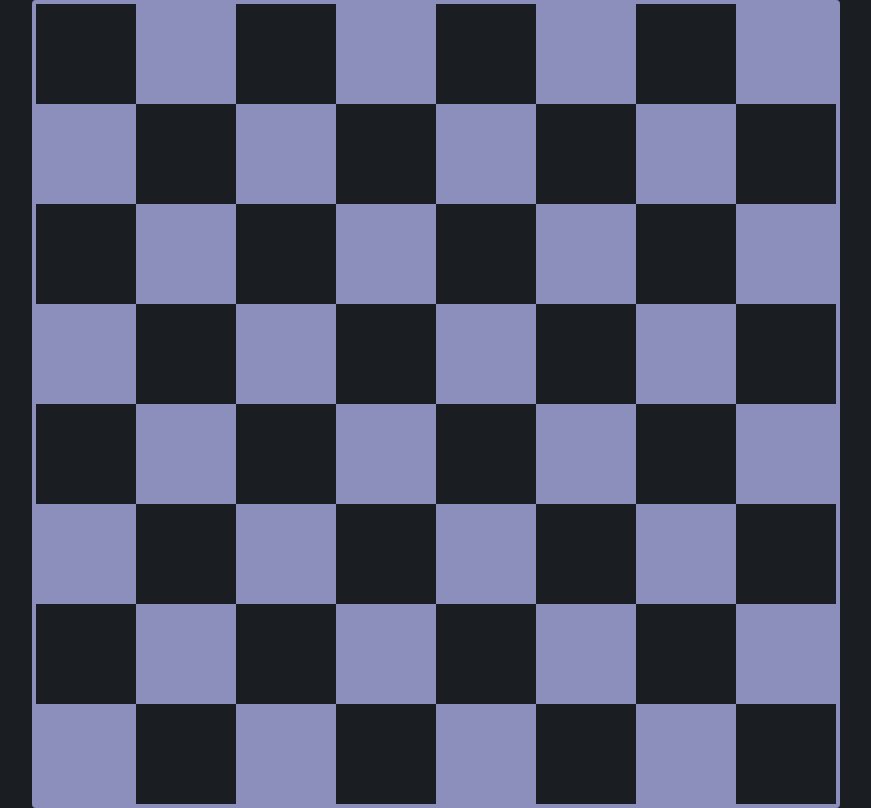
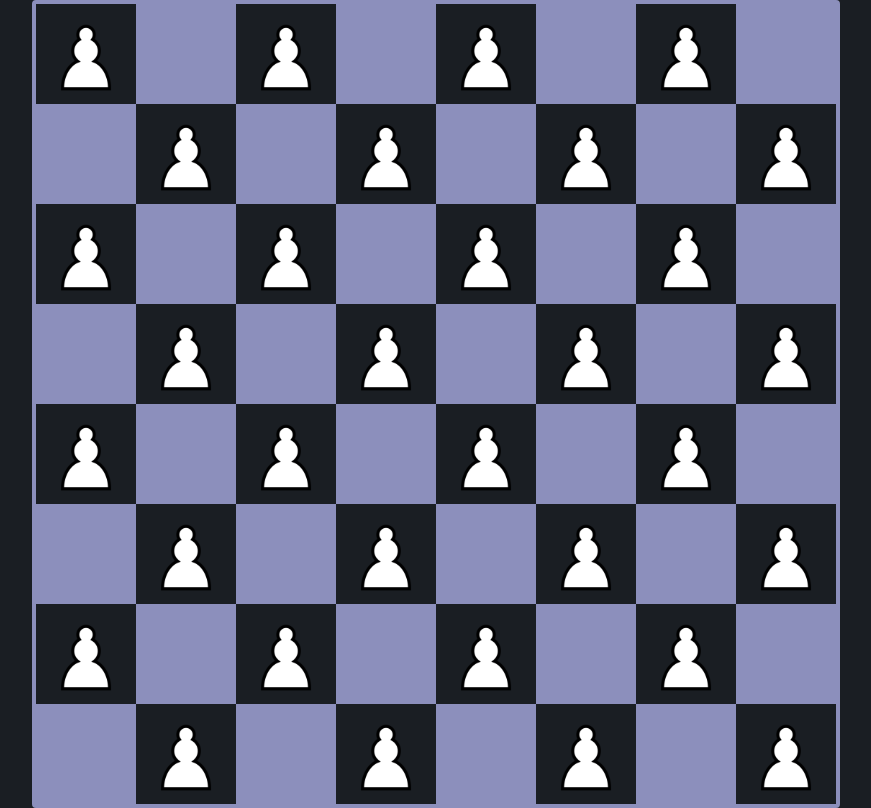
Before and after one commit to ShrewdLuni/ChessEngineFrontend, a React (Vite) app: page / in a window 1280 px wide. Shown: the whole page, without its empty margins (204-1075 px from the left). Built offline with nearby package versions, Linux system fonts and the light colour scheme.

Commit message:
feat: add piece component

```diff
--- a/src/App.tsx
+++ b/src/App.tsx
@@ -1,8 +1,6 @@
 import { ChessBoard } from './components/ChessBoard';
-import pawn from './assets/WhitePawn.png'
 
 function App() {
-
 
   return (
     <div className="flex w-screen h-full min-h-screen bg-[#1a1e23] justify-center items-center">
--- a/src/components/ChessBoard.tsx
+++ b/src/components/ChessBoard.tsx
@@ -1,8 +1,9 @@
-import { useEffect, useLayoutEffect } from "react";
+import { useLayoutEffect, useState } from "react";
+import { Piece } from "./Piece";
 
 export const ChessBoard = () => {
-  const whiteTile = <div className="h-[100px] bg-[#1a1e23] aspect-square hover:border-solid hover:border-[#fffaf6] hover:border-[4px] hover:rounded-sm transition-all duration-100"></div>
-  const blackTile = <div className="h-[100px] bg-[#8c8fbc] aspect-square hover:border-solid hover:border-[#fffaf6] hover:border-[4px] hover:rounded-sm transition-all duration-100"></div>
+  const whiteTile = <div className="flex justify-center items-center h-[100px] max-w-[100px] bg-[#1a1e23] aspect-square hover:border-solid hover:border-[#fffaf6] hover:border-[4px] hover:rounded-sm transition-all duration-100"><Piece handleDrop={move}/></div>
+  const blackTile = <div className="flex justify-center items-center h-[100px] max-w-[100px] bg-[#8c8fbc] aspect-square hover:border-solid hover:border-[#fffaf6] hover:border-[4px] hover:rounded-sm transition-all duration-100"></div>
 
   let ChessBoard = document.getElementById("Board");
   let rect = ChessBoard?.getBoundingClientRect()
@@ -19,12 +20,14 @@ export const ChessBoard = () => {
     // });
   }, []);
 
-  let board = [];
+  let initialBoard : JSX.Element[] = []
   for(let i = 0;i < 64; i++){
-    board.push((i + Math.floor(i/8)) % 2 == 0 ? whiteTile : blackTile)
+    initialBoard.push((i + Math.floor(i/8)) % 2 == 0 ? whiteTile : blackTile)
   }
 
   let moves = ["a","b","c","d","e","f","g","h"]
+
+  const [board, setBoard] = useState(initialBoard);
 
   function clamp(target:number, min:number, max:number){
     if(target < min){
@@ -42,8 +45,16 @@ export const ChessBoard = () => {
     console.log(moves[one] + "" + (8-two))
   }
 
+  function move(){
+    initialBoard[1] = <div className="flex justify-center items-center h-[100px] max-w-[100px] bg-[#1a1e23] aspect-square hover:border-solid hover:border-[#fffaf6] hover:border-[4px] hover:rounded-sm transition-all duration-100"><Piece handleDrop={move}/></div>
+    setBoard(initialBoard)
+  }
+
+  let pawn = <Piece handleDrop={showPosition}/>
+  let pieces = [pawn]
+
   return (
-    <div id="Board" className="relative grid grid-rows-8 grid-cols-8 border-[#8c8fbc] border-[4px] aspect-square rounded-sm" onClick={showPosition}>
+    <div id="Board" className="relative grid grid-rows-8 grid-cols-8 border-[#8c8fbc] border-[4px] aspect-square rounded-sm z-1" onClick={showPosition}>
       {board}
     </div>
   )
--- /dev/null
+++ b/src/components/Piece.tsx
@@ -0,0 +1,13 @@
+import pawn from '../assets/WhitePawn.png'
+
+interface PieceProps {
+  handleDrop : any
+}
+
+export const Piece = ({handleDrop} : PieceProps) => {
+  return (
+    <div className="" draggable onDragEnd={handleDrop}>
+      <img src={pawn} alt="pawn" className="h-[92px] aspect-square cursor-grab"/>
+    </div>
+  )
+}
```
